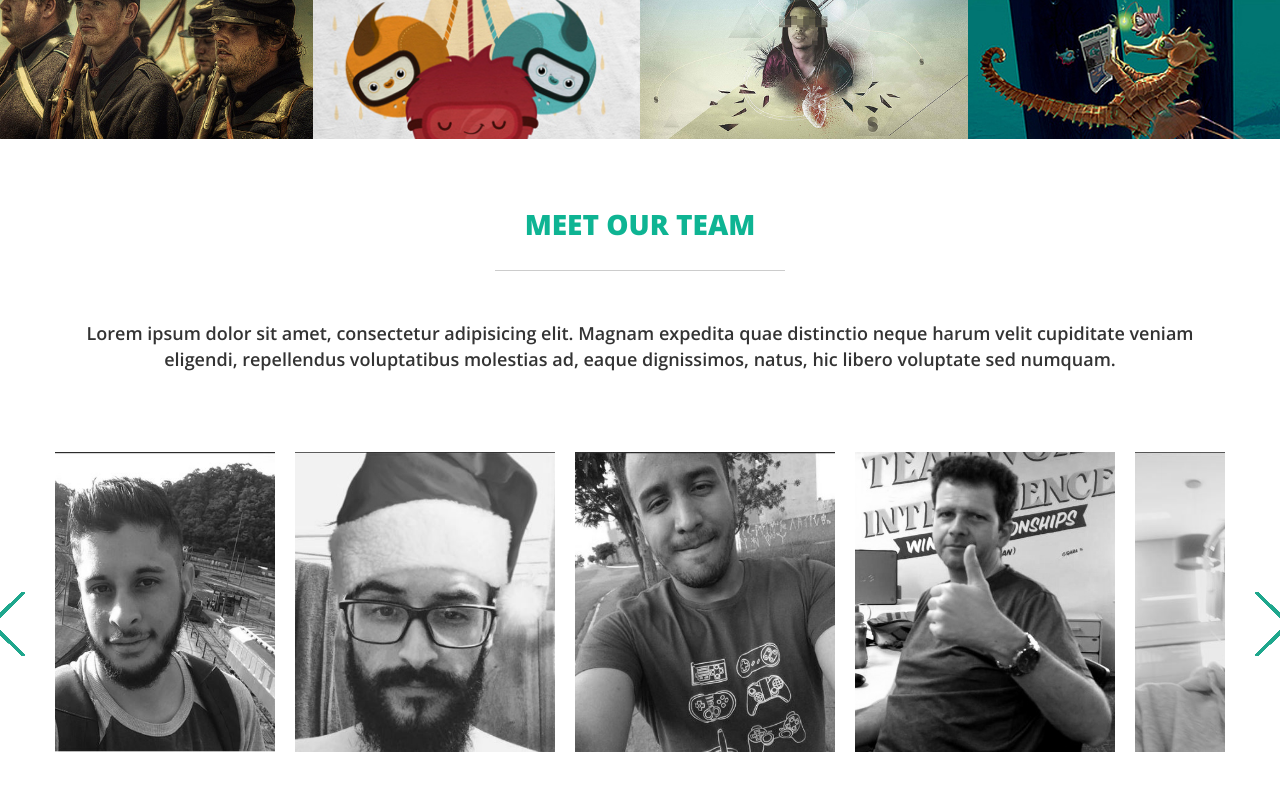
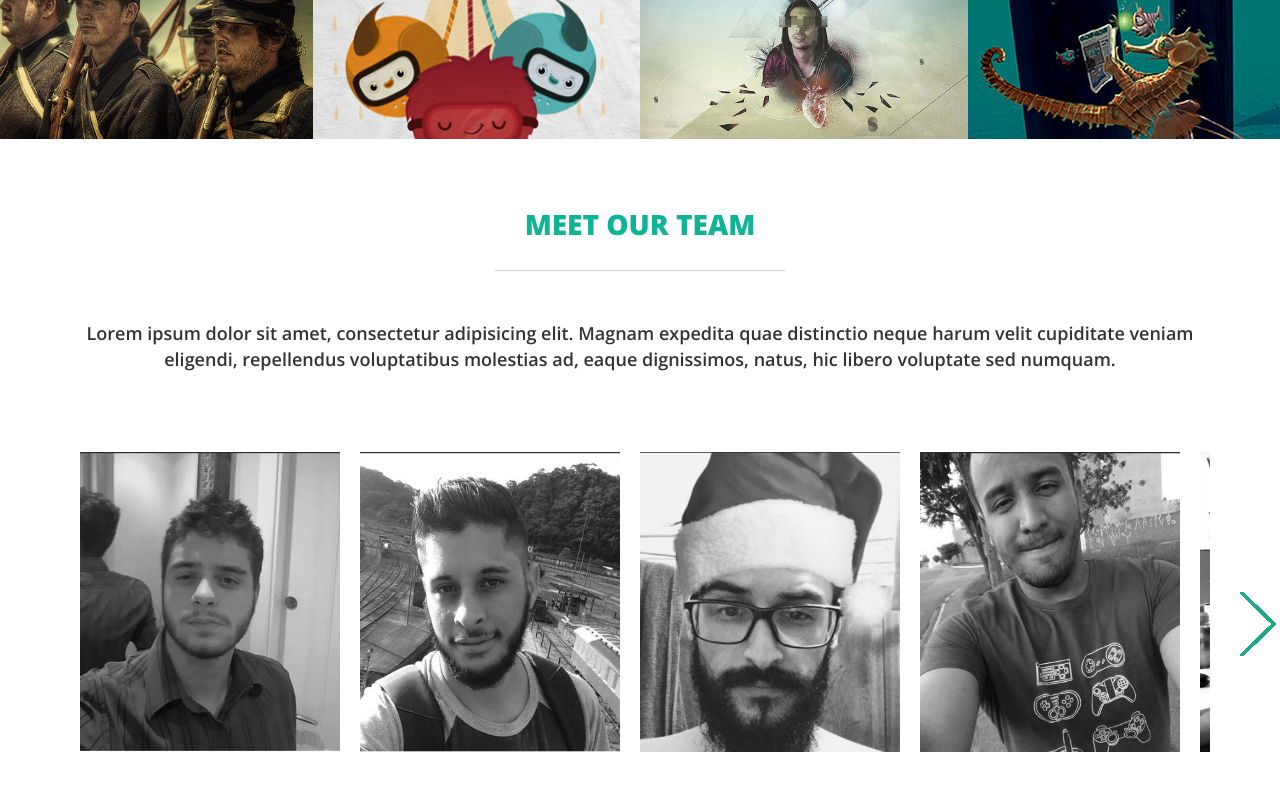
Before and after one commit to donkazuya/Site-Project, a plain HTML site: page teste3/index.html in a window 1280 px wide. Shown: the part 1820-2620 px from the top of the page. Drawn offline with nearby package versions, Linux system fonts and the light colour scheme.

Commit message:
fix carousel

```diff
--- a/teste3/index.html
+++ b/teste3/index.html
@@ -175,12 +175,12 @@
 				</div>
 			</div>
 		</section>
-		<section id="team">
+		<section id="team" class="row">
 			<div class="container">
 				<div class="conteudo">
 					<h4>Meet our team</h4>
 					<p>	Lorem ipsum dolor sit amet, consectetur adipisicing elit. Magnam expedita quae distinctio neque harum velit cupiditate veniam eligendi, repellendus voluptatibus molestias ad, eaque dignissimos, natus, hic libero voluptate sed numquam.</p>
-					<div class="equipe row">
+					<div class="equipe">
 						<div class="membro col-md-3 equipe-icon" style="background-image: url(images/image-equipe1.JPG)">
 							<div class="nome-equipe">
 								<p>Vinicius Gaona</p>
@@ -205,7 +205,7 @@
 								<p>Front-end Developer</p>
 							</div>
 						</div>
-						<div class="membro col-md-3 equipe-icon" style="background-image: url(images/image-equipe5new.jpg)">
+						<div class="membro col-md-3 equipe-icon" style="background-image: url(images/image-equipe5new.JPG)">
 							<div class="nome-equipe">
 								<p>André Hodja</p>
 								<p>Front-end Developer</p>
--- a/teste3/js/main.js
+++ b/teste3/js/main.js
@@ -7,7 +7,8 @@ jQuery(document).ready(function($){
 	});
 
 	$('.equipe').slick({
-		slidesToShow: 3,
-		slidesToScroll: 1
+		slidesToShow: 4,
+		slidesToScroll: 1,
+		infinite: false
 	});
 });
--- a/teste3/style.css
+++ b/teste3/style.css
@@ -482,5 +482,8 @@ footer{
 .slick-prev{
 	left: -80px;
 	background-image: url(images/arrow-prev.png);
+}
 
+.slick-disabled{
+	display: none !important;
 }
```
